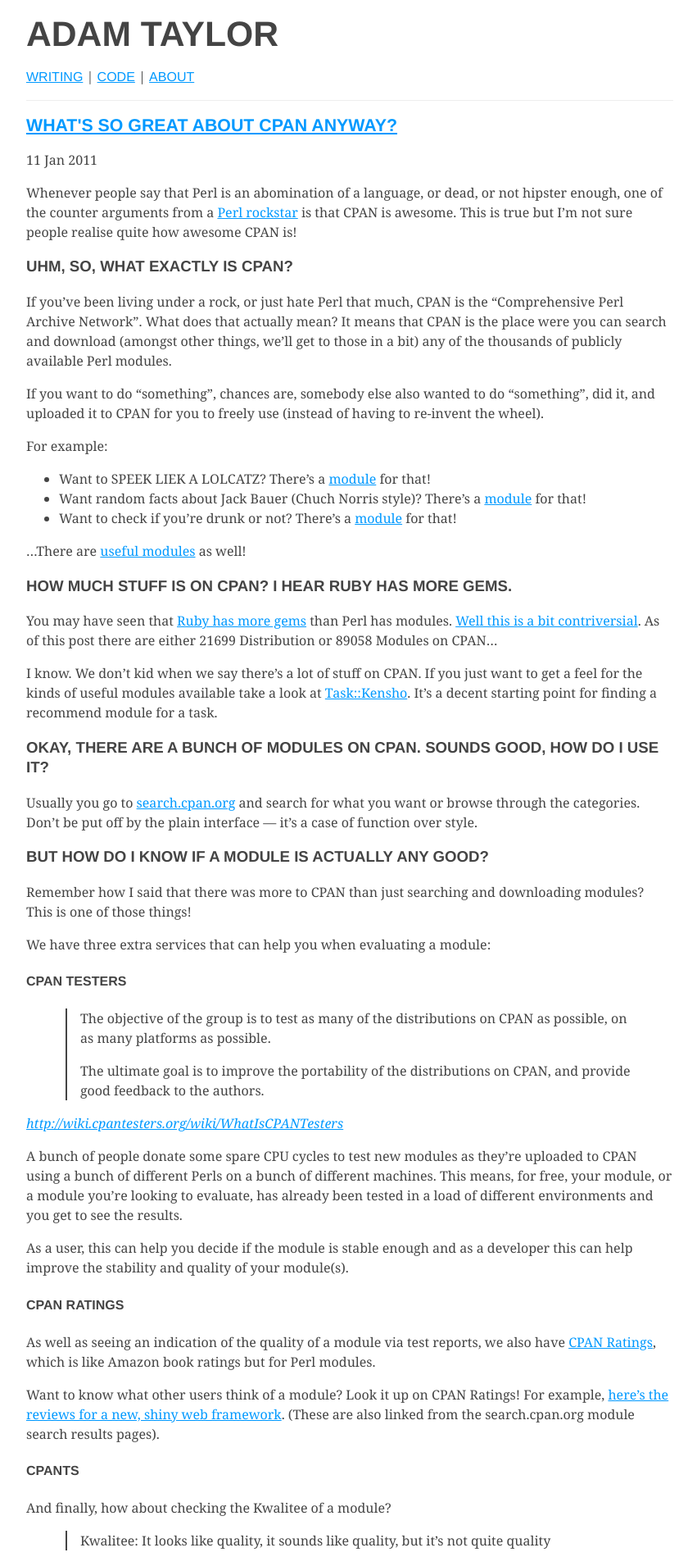
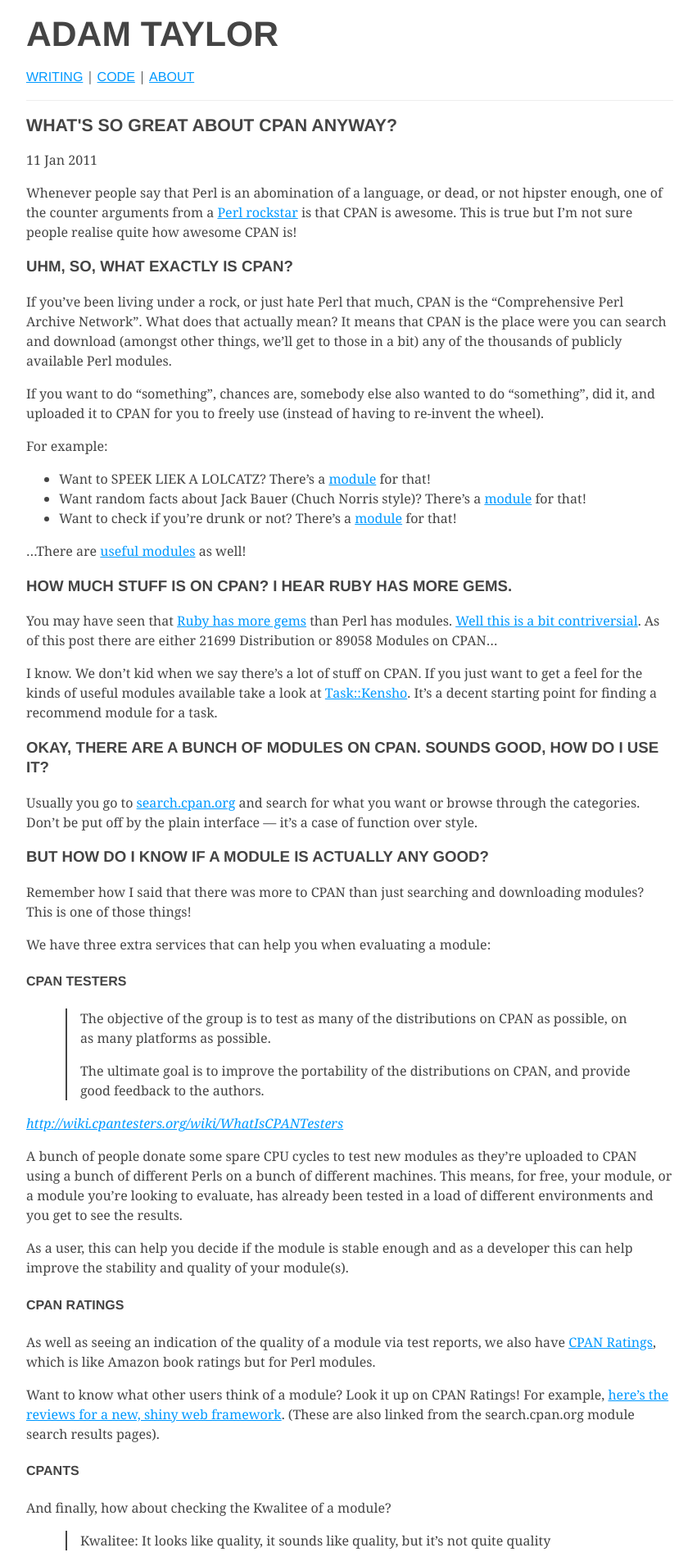
Before and after one commit to adamtaylor/adamtaylor.github.io, a Jekyll site: the page built from index.html, in a window 1280 px wide. Shown: the top 1910 px of the page at 82% size, without its empty margins (213-1064 px from the left). Built offline with Jekyll 4.4.1, drawn with Linux system fonts in a browser that asks for light colours.

Commit message:
Remove article link from homepage

```diff
--- a/index.html
+++ b/index.html
@@ -4,7 +4,7 @@ title: Adam Taylor
 ---
 
 {% for post in site.posts offset: 0 limit: 1 %}
-    <h2><a class="title" href="{{ post.url }}">{{ post.title }}</a></h2>
+    <h2>{{ post.title }}</h2>
     {{ post.date | date_to_string }}
     {{ post.content }}
 {% endfor %}
```
